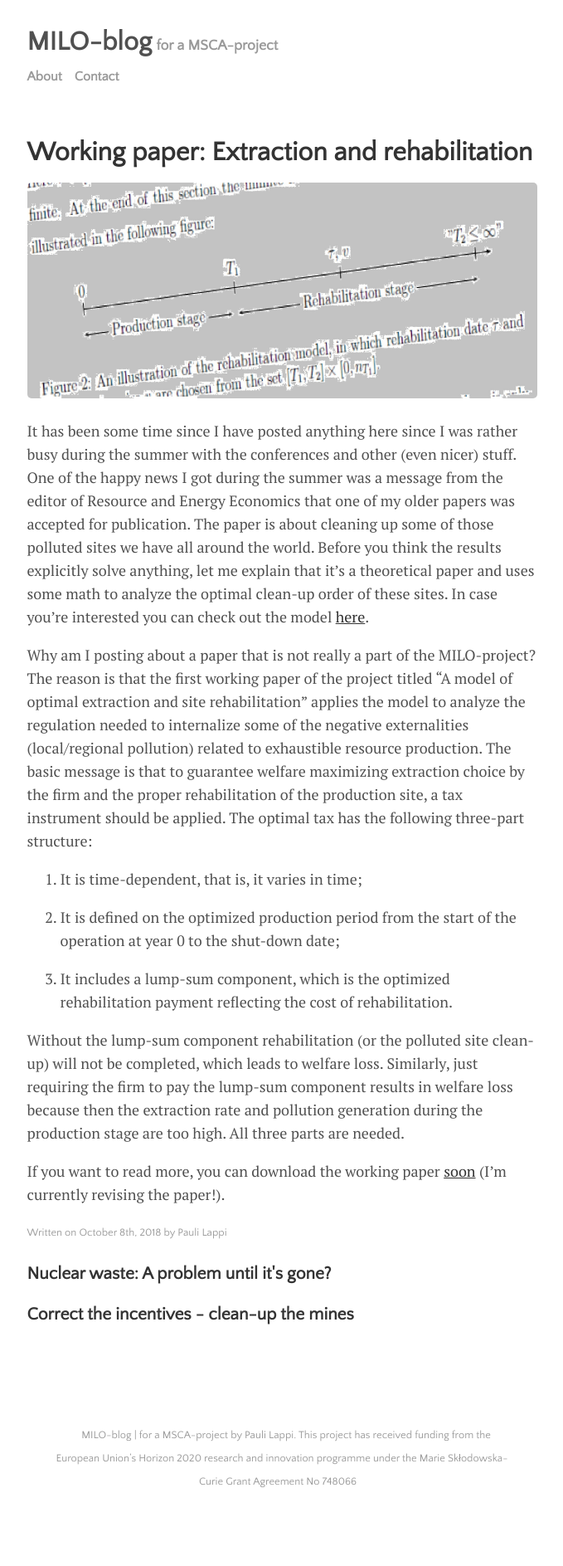
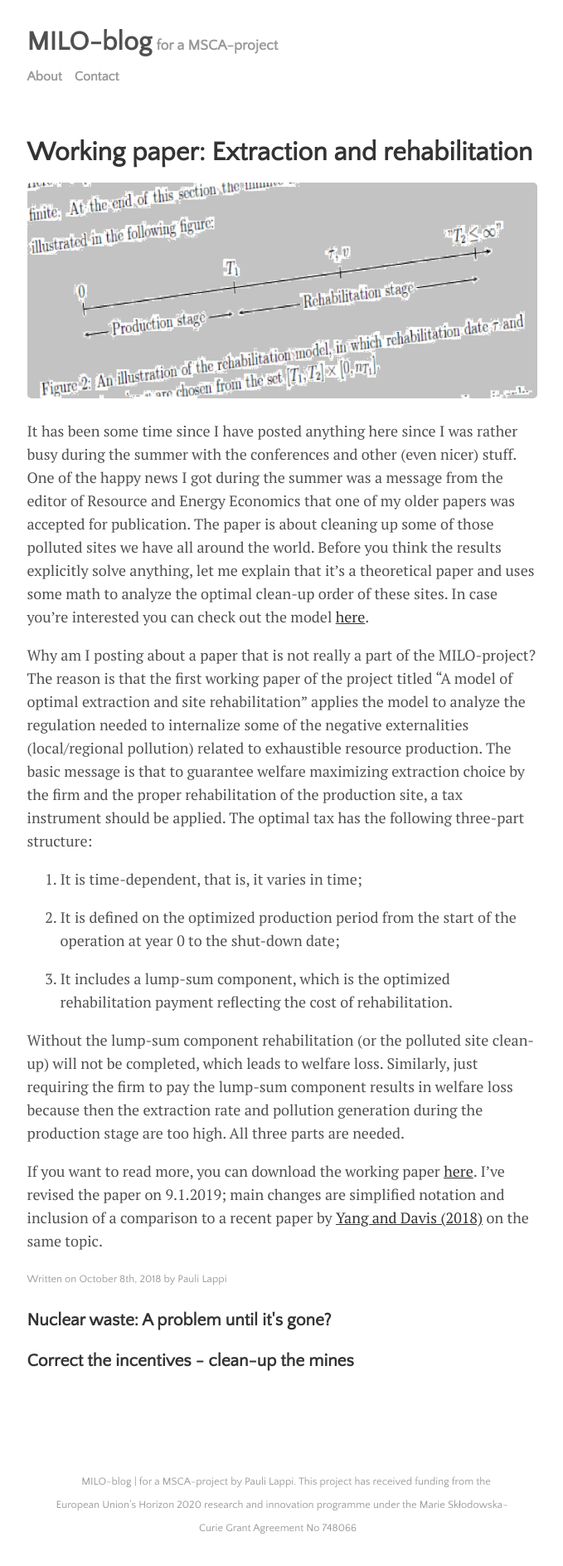
Before and after one commit to plappi/Milo, a Jekyll site: the page built from _posts/2018-10-8-rehab-working-paper.md, in a window 1280 px wide. Shown: the whole page at 83% size, without its empty margins (300-979 px from the left). Built offline with Jekyll 4.4.1, drawn with Linux system fonts in a browser that asks for light colours; nearby versions of some CDN libraries; before the commit the page ends 1831 px from its top, so only the background shows below that.

Commit message:
Update 2018-10-8-rehab-working-paper.md

```diff
--- a/_posts/2018-10-8-rehab-working-paper.md
+++ b/_posts/2018-10-8-rehab-working-paper.md
@@ -25,4 +25,4 @@ a tax instrument should be applied. The optimal tax has the following three-part
 Without the lump-sum component rehabilitation (or the polluted site clean-up) will not be completed, which leads to welfare loss. Similarly, just requiring the firm to pay the lump-sum component results in welfare loss
 because then the extraction rate and pollution generation during the production stage are too high. All three parts are needed.
 
-If you want to read more, you can download the working paper [soon](https://plappi.github.io/Milo/assets/rehab-wp-Lappi-2018.pdf) (I'm currently revising the paper!).
+If you want to read more, you can download the working paper [here](https://plappi.github.io/Milo/assets/rehab-wp-Lappi-2018.pdf). I've revised the paper on 9.1.2019; main changes are simplified notation and inclusion of a comparison to a recent paper by [Yang and Davis (2018)](https://www.sciencedirect.com/science/article/abs/pii/S0095069616305265) on the same topic.
```
